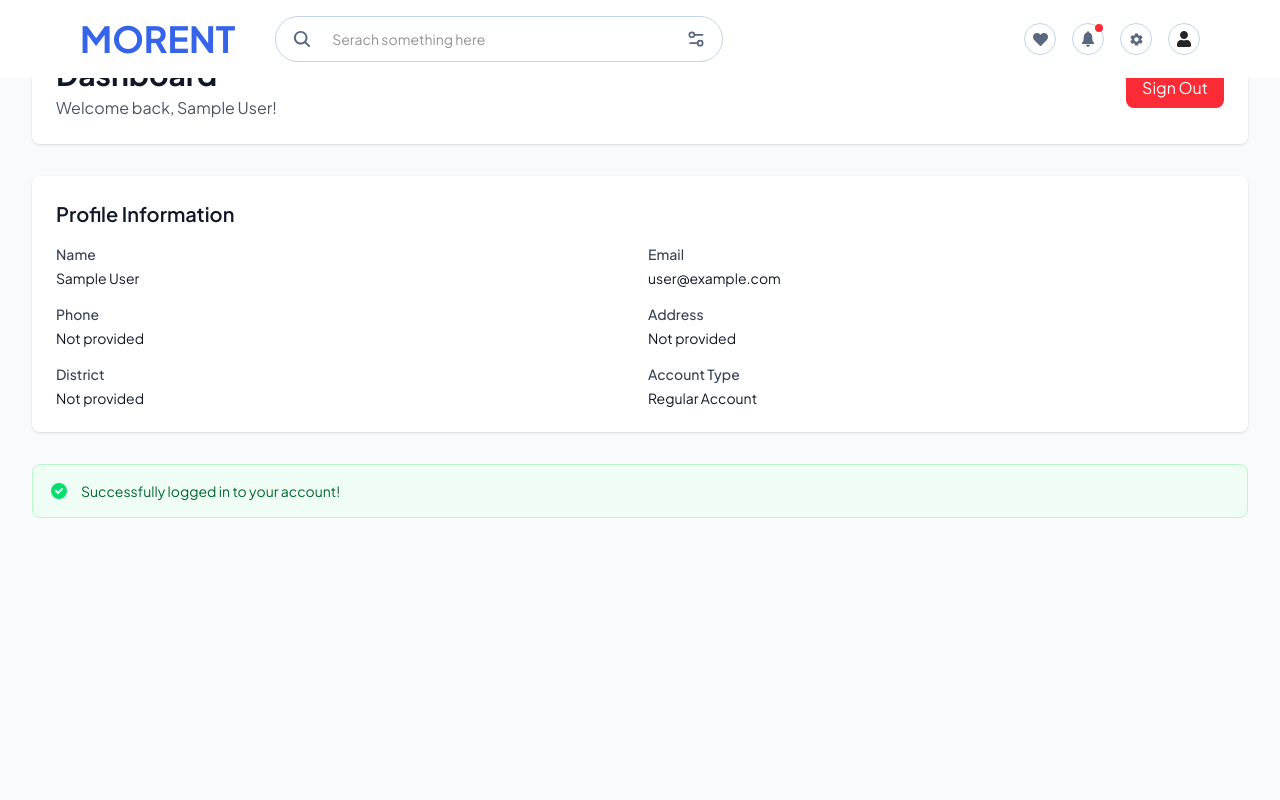
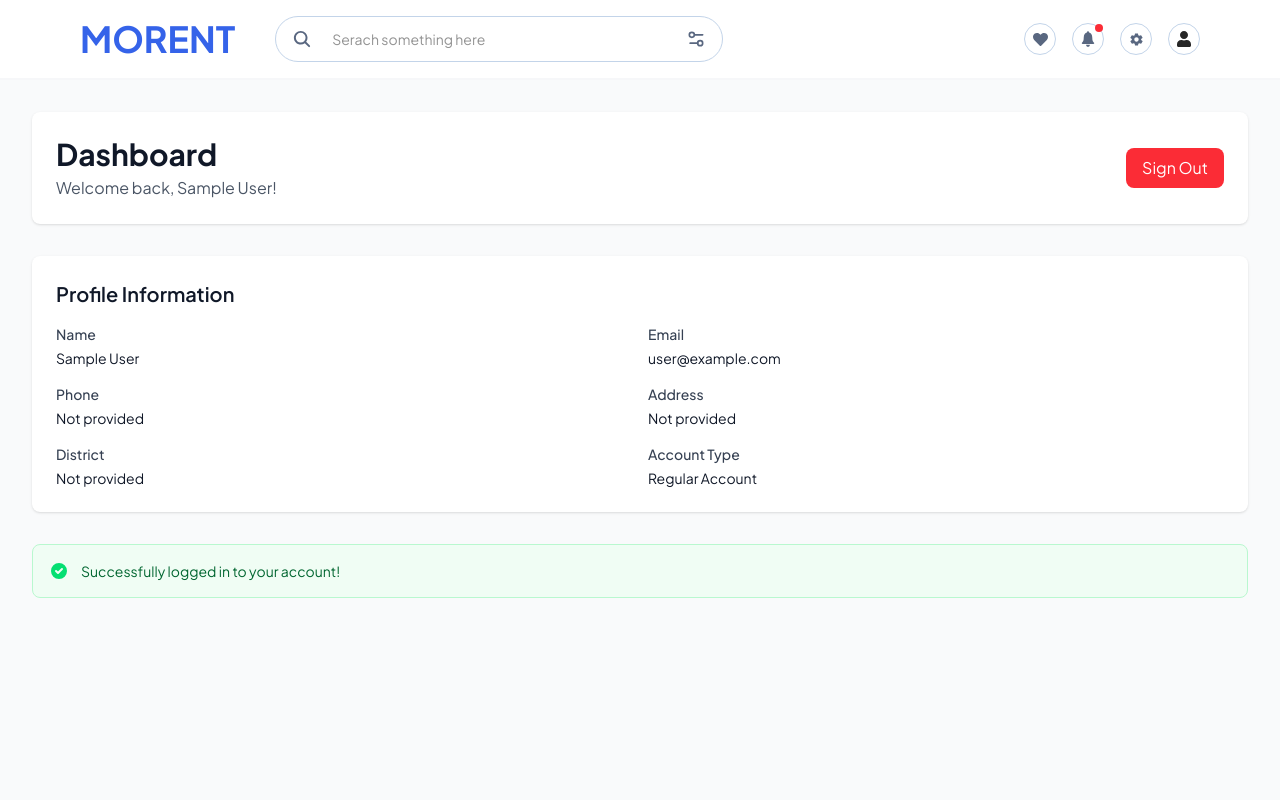
Before and after one commit to manjurul369/next-car, a Next.js app: page /auth/admin/dashboard in a window 1280 px wide. Shown: the top 800 px of the page. Built offline with nearby package versions, Linux system fonts and the light colour scheme; no server answers; sample sign-in values are in the browser's storage.

Commit message:
fix: adjust margin-top for dashboard layout

```diff
--- a/app/auth/admin/dashboard/page.js
+++ b/app/auth/admin/dashboard/page.js
@@ -35,7 +35,7 @@
   };
 
   return (
-    <div className="min-h-screen bg-gray-50 py-8">
+    <div className="min-h-screen bg-gray-50 py-8 mt-20">
       <div className="max-w-7xl mx-auto px-4 sm:px-6 lg:px-8">
         {/* Header */}
         <div className="bg-white rounded-lg shadow-sm p-6 mb-8">
```
